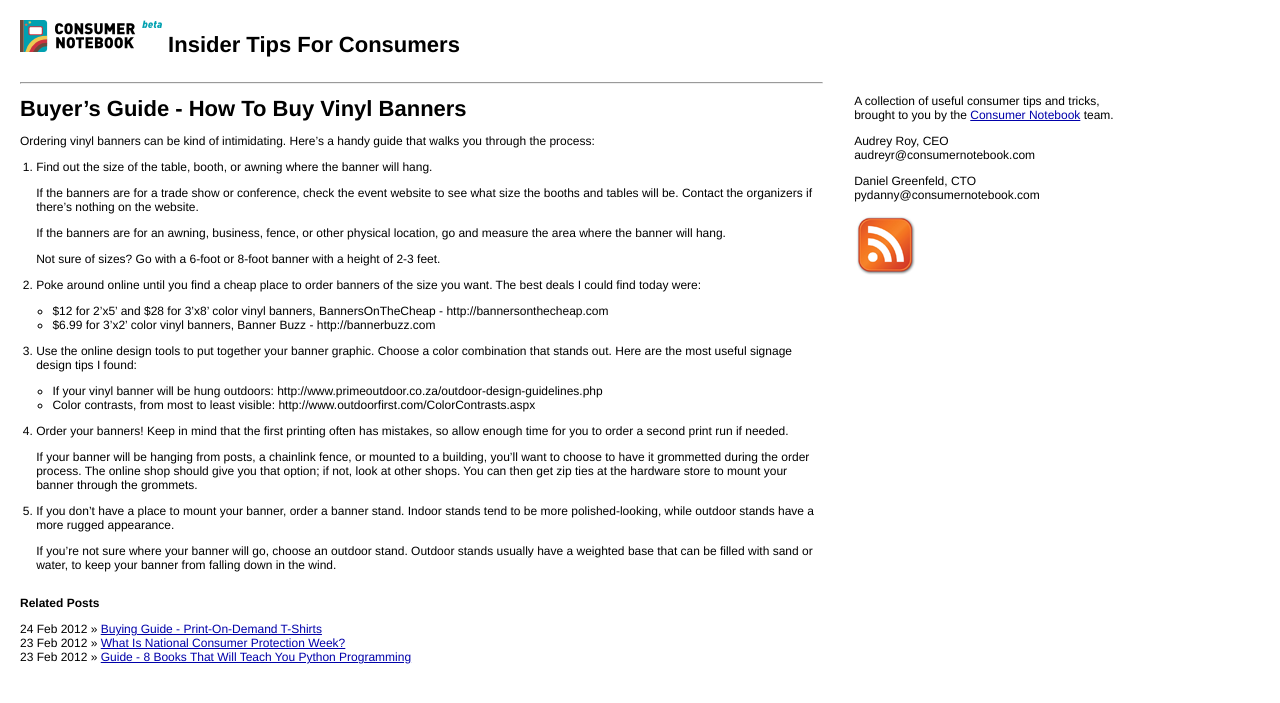
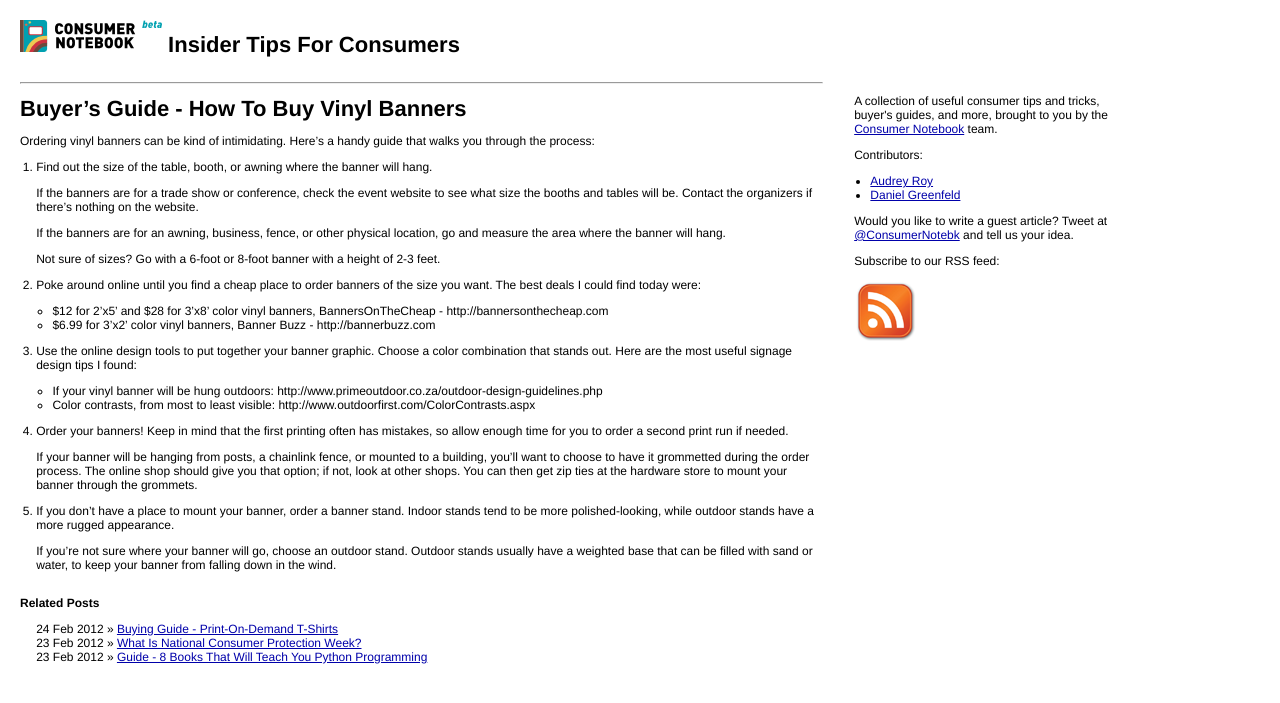
Before and after one commit to consumerio/consumerio.github.com, a Jekyll site: the page built from _posts/2012-02-22-how-to-buy-vinyl-banners.md, in a window 1280 px wide. Shown: the top 703 px of the page. Built offline with Jekyll 4.4.1, drawn with Linux system fonts in a browser that asks for light colours; Markdown is read by kramdown in place of the engine named in the settings.

Commit message:
Updated sidebar text.

```diff
--- a/_layouts/default.html
+++ b/_layouts/default.html
@@ -37,15 +37,20 @@
         </div>
         <div class="offset1 span3">
             <p>
-                A collection of useful consumer tips and tricks, brought to you by the <a href="http://consumernotebook.com/">Consumer Notebook</a> team.
+                A collection of useful consumer tips and tricks, buyer's guides, and more, brought to you by the <a href="http://consumernotebook.com/">Consumer Notebook</a> team.
             </p>
             <p>
-                Audrey Roy, CEO<br />
-                audreyr@consumernotebook.com
+                Contributors:
+            </p>
+            <ul>
+                <li><a href="http://consumernotebook.com/~audreyr/">Audrey Roy</a></li>
+                <li><a href="http://consumernotebook.com/~pydanny/">Daniel Greenfeld</a></li>
+            </ul>
+            <p>
+                Would you like to write a guest article?  Tweet at <a href="http://twitter.com/ConsumerNotebk">@ConsumerNotebk</a> and tell us your idea.
             </p>
             <p>
-                Daniel Greenfeld, CTO<br />
-                pydanny@consumernotebook.com
+                Subscribe to our RSS feed:
             </p>
             <p>
                 <a href="http://feeds.feedburner.com/InsiderTipsForConsumers">
--- a/css/screen.css
+++ b/css/screen.css
@@ -51,7 +51,7 @@
 
 /* standard */
 #post pre{border:1px solid #ddd;background-color:#eef;padding:0 .4em;}
-#post ul,#post ol{margin-left:1.35em;}
+ul,ol{margin-left:1.35em;}
 #post code{border:1px solid #ddd;background-color:#eef;font-size:85%;padding:0 .2em;}
 #post pre code {border: none;}
 
```
